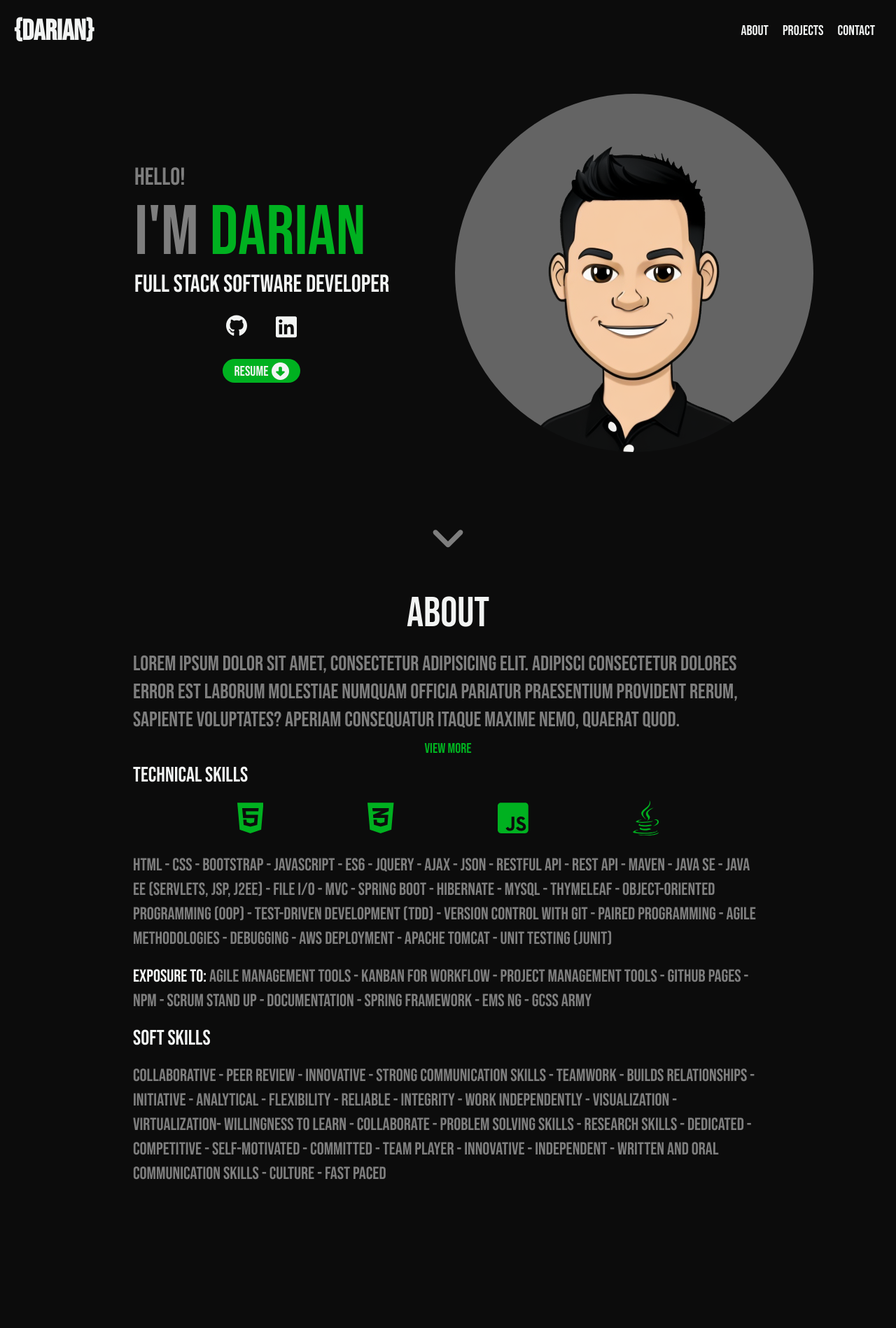
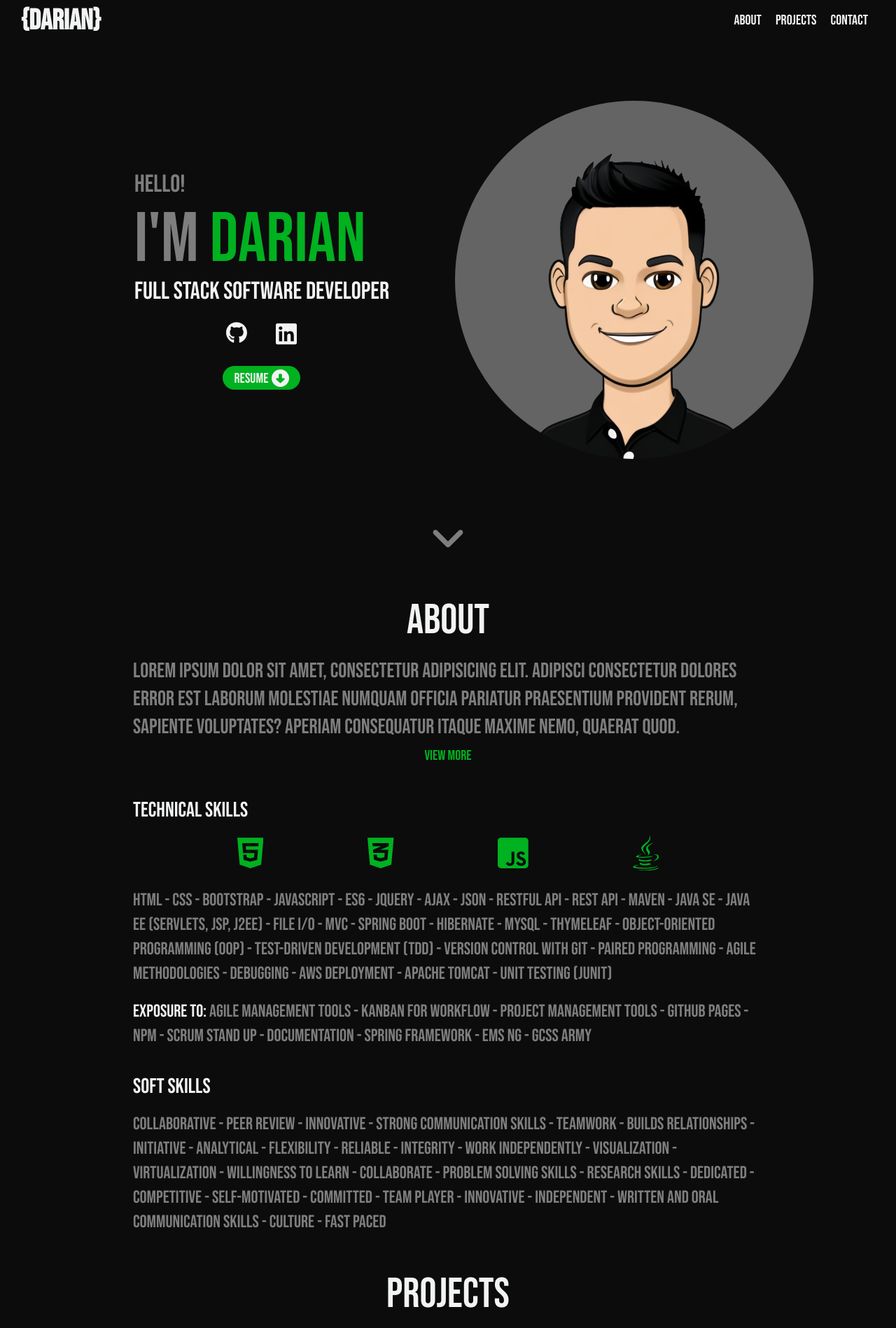
Before and after one commit to naimeramirez/ramirez-portfolio, a website: page index.html in a window 1280 px wide. Shown: the whole page at 70% size. Before the commit the page ends 1744 px from the top, so only its background shows below. Drawn offline with Linux system fonts and the light colour scheme.

Commit message:
about section

```diff
--- a/css/index.css
+++ b/css/index.css
@@ -37,8 +37,8 @@ nav {
     display: flex;
     justify-content: space-between;
     align-items: center;
-    padding: 20px;
-    background-color: rgba(12, 12, 12, 50%);
+    padding: 5px 30px;
+    background-color: rgba(12, 12, 12, 75%);
 }
 
 nav h1 {
@@ -236,7 +236,7 @@ nav h1 {
 @media (min-width: 781px) {
     .landing {
         height: 100vh;
-        margin: -96.5px auto 0;
+        margin: -56.5px auto 0;
     }
 
     .hero-section {
@@ -288,7 +288,7 @@ nav h1 {
 
 .view-more {
     text-align: center;
-    margin: 10px auto;
+    margin: 10px auto 50px;
 }
 
 .view-more a {
--- a/index.html
+++ b/index.html
@@ -76,10 +76,14 @@
     <br>
     <p class="skills-p"><span class="exposure">Exposure to: </span>Agile Management Tools - KanBan for Workflow - Project Management Tools - Github Pages - NPM - Scrum Stand Up - Documentation - Spring Framework - EMS NG - GCSS Army </p>
     <br>
+    <br>
     <p class="section-subtitle">SOFT SKILLS</p>
     <br>
-    <p class="skills-p">Collaborative - Peer Review - Innovative - Strong Communication Skills - Teamwork - Builds Relationships - Initiative - Analytical - Flexibility - Reliable - Integrity - Work Independently - Visualization - Virtualization- Willingness to Learn - Collaborate - Problem Solving Skills - Research Skills - Dedicated - Competitive - Self-motivated - Committed - Team Player - Innovative - Independent - Written and Oral Communication Skills - Culture - Fast Paced </p>
+    <p class="skills-p">Collaborative - Peer Review - Innovative - Strong Communication Skills - Teamwork - Builds Relationships - Initiative - Analytical - Flexibility - Reliable - Integrity - Work Independently - Visualization - Virtualization - Willingness to Learn - Collaborate - Problem Solving Skills - Research Skills - Dedicated - Competitive - Self-motivated - Committed - Team Player - Innovative - Independent - Written and Oral Communication Skills - Culture - Fast Paced </p>
+</div>
 
+<div class="projects">
+    <p class="section-title">PROJECTS</p>
 
 </div>
 
```
